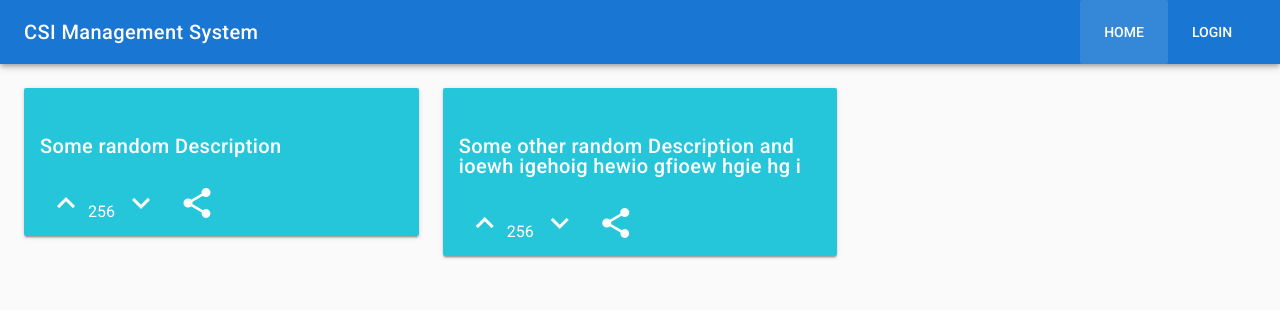
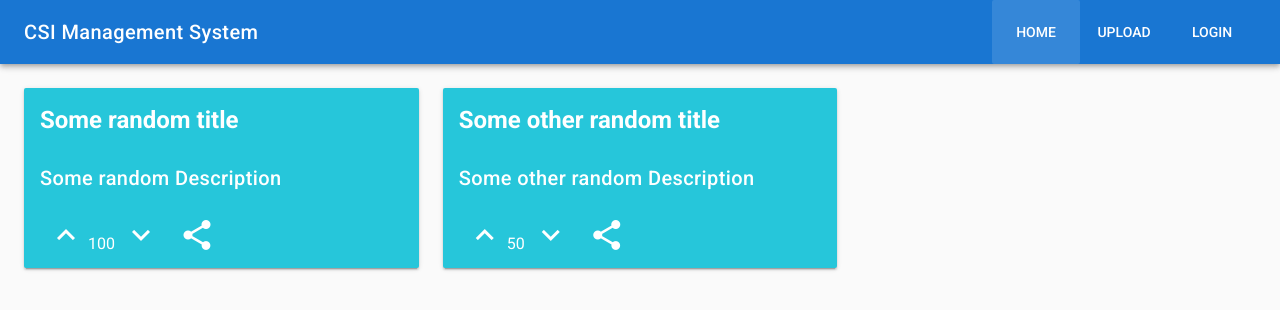
Before and after one commit to chaitanyadukkipaty/LegoDoc, a Vue app in the folder web/lego/: page /#/home in a window 1280 px wide. Shown: the top 310 px of the page. Built offline with nearby package versions, Linux system fonts and the light colour scheme.

Commit message:
Created upload page

```diff
--- a/web/lego/src/App.vue
+++ b/web/lego/src/App.vue
@@ -9,6 +9,7 @@
         <v-spacer></v-spacer>
         <v-toolbar-items class="hidden-sm-and-down">
           <v-btn flat to="/home" v-if="authenticated == false">Home</v-btn>
+          <v-btn flat to="/upload" v-if="authenticated == false">Upload</v-btn>
           <v-btn flat to="/login" v-if="authenticated == false">Login</v-btn>
           <!-- <v-btn flat v-if="authenticated" to="/dashMembers" replace>Members</v-btn>
           <v-btn flat v-if="authenticated" to="/dashAdd" replace>Add Member</v-btn>
--- /dev/null
+++ b/web/lego/src/components/btn.vue
@@ -0,0 +1,12 @@
+<template lang="html">
+  <h1>ioaeu</h1>
+</template>
+
+<script>
+export default {
+  name: 'btn'
+}
+</script>
+
+<style lang="css" scoped>
+</style>
--- a/web/lego/src/components/cards.vue
+++ b/web/lego/src/components/cards.vue
@@ -8,16 +8,17 @@
             md6
             lg4
             v-for="n in array"
-            :key="n.title"
+            :key="n.name"
           >
             <v-card
               class="mx-auto"
               color="#26c6da"
               dark
               max-width="400"
+              @click="myfun"
             >
               <v-card-title>
-                <span class="headline font-weight-bold">{{n.title}}</span>
+                <span class="headline font-weight-bold">{{n.name}}</span>
               </v-card-title>
 
               <v-card-text class="title">
@@ -32,7 +33,7 @@
                   >
                   <v-flex xs12>
                     <v-icon class="mr-1" large left>keyboard_arrow_up</v-icon>
-                    <span class="subheading mr-2">256</span>
+                    <span class="subheading mr-2">{{n.upvotes}}</span>
                     <v-icon class="mr-1" large>keyboard_arrow_down</v-icon>
                     <v-icon class="mr-1" large right>share</v-icon>
                   </v-flex>
@@ -48,6 +49,7 @@
 </template>
 
 <script>
+import axios from 'axios';
 export default {
   name: 'cards',
   data() {
@@ -57,14 +59,25 @@ export default {
         {
           tid: "1",
           name: "Some random title",
+          type: "something",
           des: "Some random Description",
-
+          upvotes: "100",
+          percentage: "69"
         },
         {
+          tid: "2",
           name: "Some other random title",
-          des: "Some other random Description and ioewh igehoig hewio gfioew hgie hg i"
+          type: "something",
+          des: "Some other random Description",
+          upvotes: "50",
+          percentage: "69"
         },
       ],
+    }
+  },
+  methods: {
+    myfun() {
+      this.$router.replace({ name: 'Content', params: { tid: this.myname } });
     }
   }
 }
--- a/web/lego/src/router.js
+++ b/web/lego/src/router.js
@@ -4,6 +4,8 @@ import Login from './views/login.vue'
 import DashAdd from './views/dashAdd.vue'
 import DashMembers from './views/dashMembers.vue'
 import Home from './views/home.vue'
+import Content from './views/content.vue'
+import Upload from './views/upload.vue'
 
 Vue.use(Router)
 
@@ -26,14 +28,14 @@ export default new Router({
       component: Home
     },
     {
-      path: '/dashadd',
-      name: 'DashAdd',
-      component: DashAdd
+      path: '/content',
+      name: 'Content',
+      component: Content
     },
     {
-      path: '/dashMembers',
-      name: 'DashMembers',
-      component: DashMembers
+      path: '/upload',
+      name: 'Upload',
+      component: Upload
     }
   ]
 })
--- /dev/null
+++ b/web/lego/src/views/content.vue
@@ -0,0 +1,24 @@
+<template lang="html">
+  <h1>{{tid}}</h1>
+</template>
+
+<script>
+export default {
+  name: 'content',
+  tid: '',
+  created() {
+         this.tid = this.$route.params.tid;
+         axios.post('http://<roshans IP>:8081/login', {
+            id,
+            password
+          })
+            .then((res) => {
+              console.log(res.data);
+            })
+            .catch();
+     },
+}
+</script>
+
+<style lang="css" scoped>
+</style>
--- /dev/null
+++ b/web/lego/src/views/upload.vue
@@ -0,0 +1,16 @@
+<template lang="html">
+  <btn />
+</template>
+
+<script>
+import btn from '../components/btn.vue'
+export default {
+  name: 'upload',
+  components: {
+    btn
+  }
+}
+</script>
+
+<style lang="css" scoped>
+</style>
```
